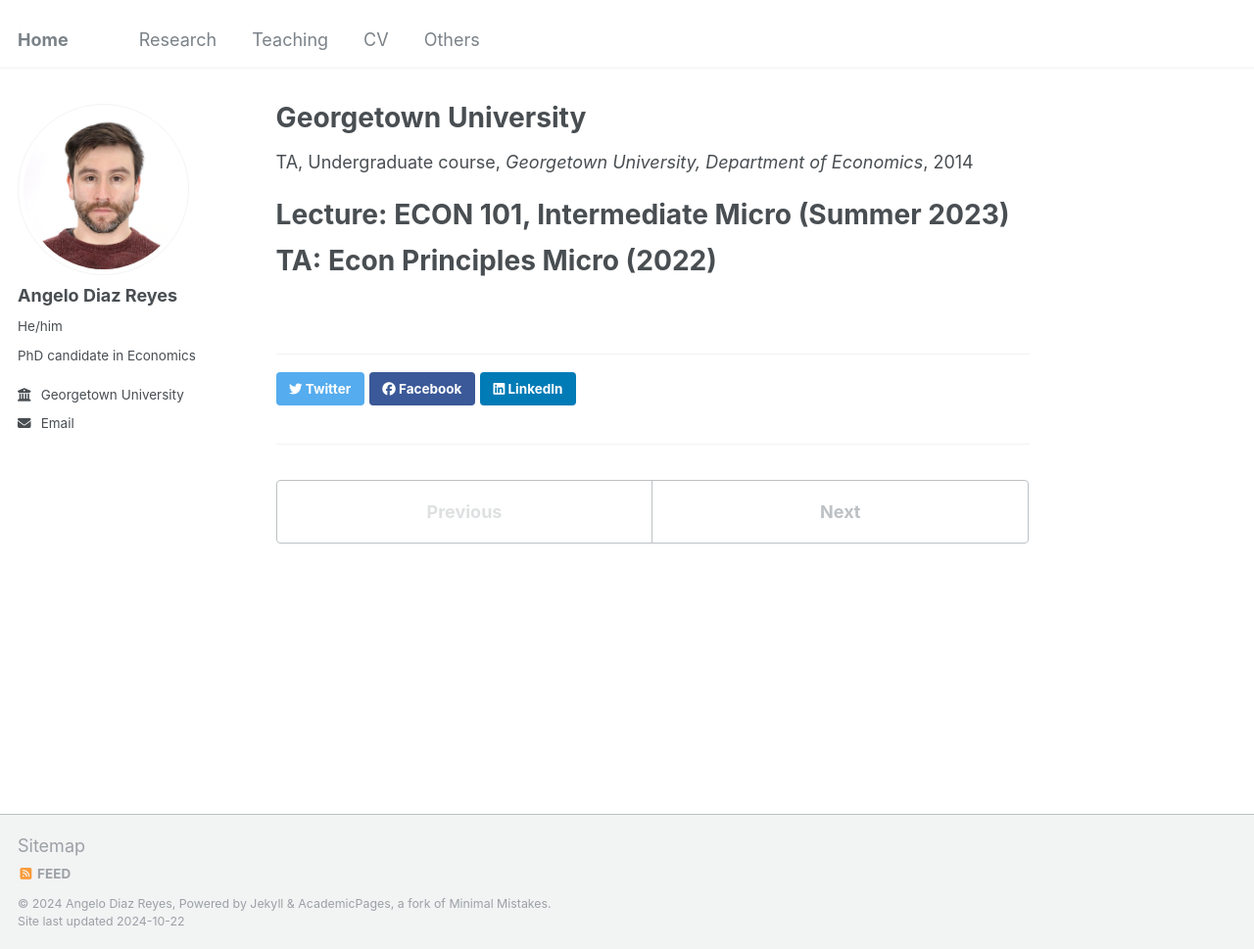
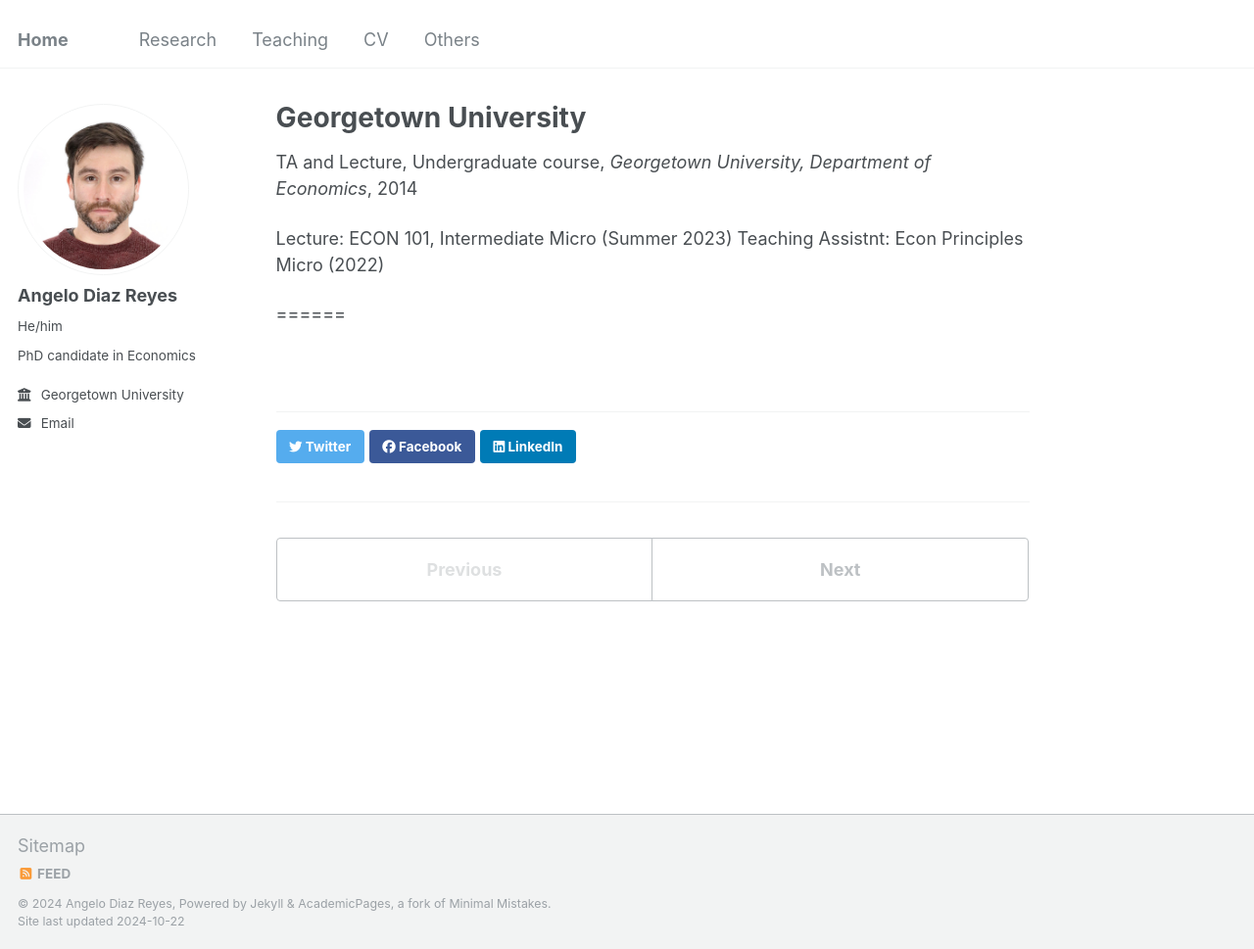
Before and after one commit to angelodiazreyes/angelodiazreyes.github.io, a Jekyll site: the page built from _teaching/2014-spring-teaching-1.md, in a window 1280 px wide and 969 px high. Shown: the whole window at 98% size. Built offline with Jekyll 4.4.1, drawn with Linux system fonts in a browser that asks for light colours.

Commit message:
Update 2014-spring-teaching-1.md

```diff
--- a/_teaching/2014-spring-teaching-1.md
+++ b/_teaching/2014-spring-teaching-1.md
@@ -1,14 +1,13 @@
 ---
 title: "Georgetown University"
 collection: teaching
-type: "TA, Undergraduate course"
+type: "TA and Lecture, Undergraduate course"
 venue: "Georgetown University, Department of Economics"
 date: 2014-01-01
 location: "Washington, DC"
 ---
 
 Lecture: ECON 101, Intermediate Micro (Summer 2023)
+Teaching Assistnt: Econ Principles Micro (2022)
+
 ======
-
-TA: Econ Principles Micro (2022)
-======
```
